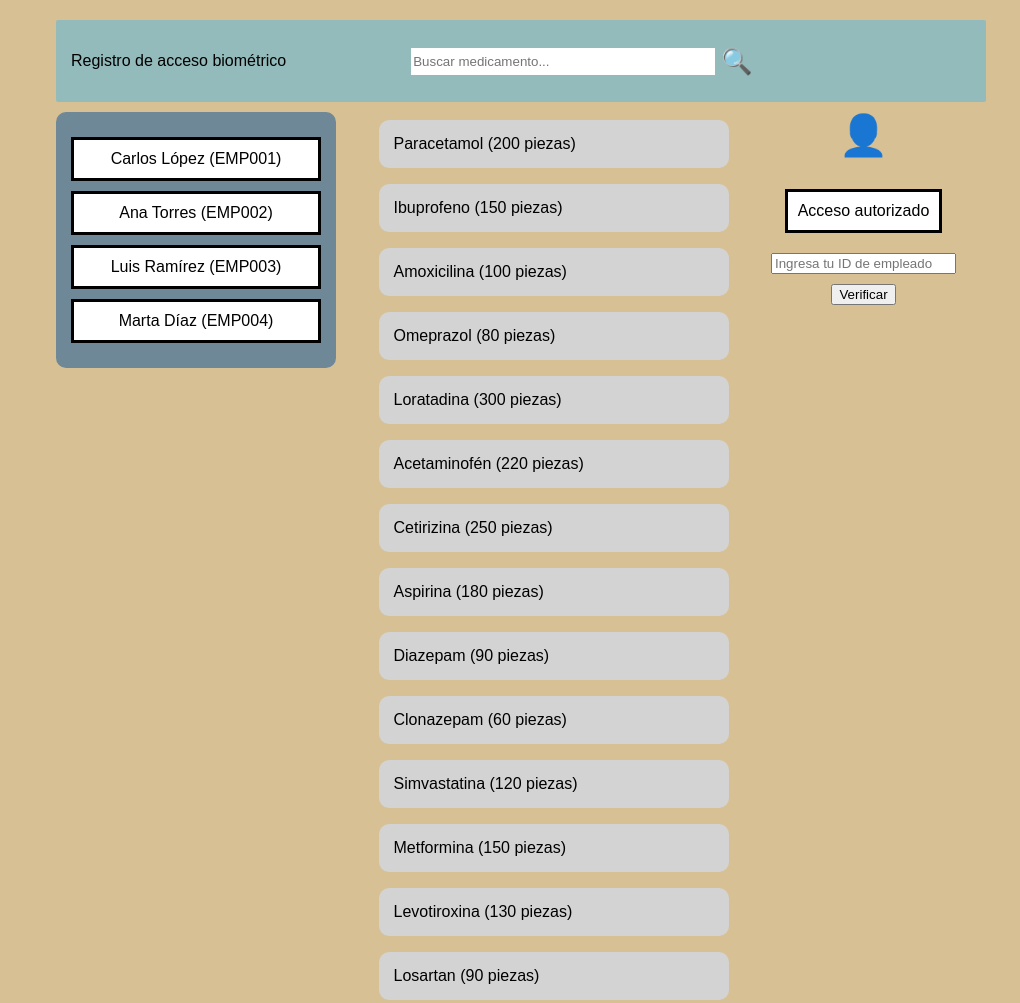
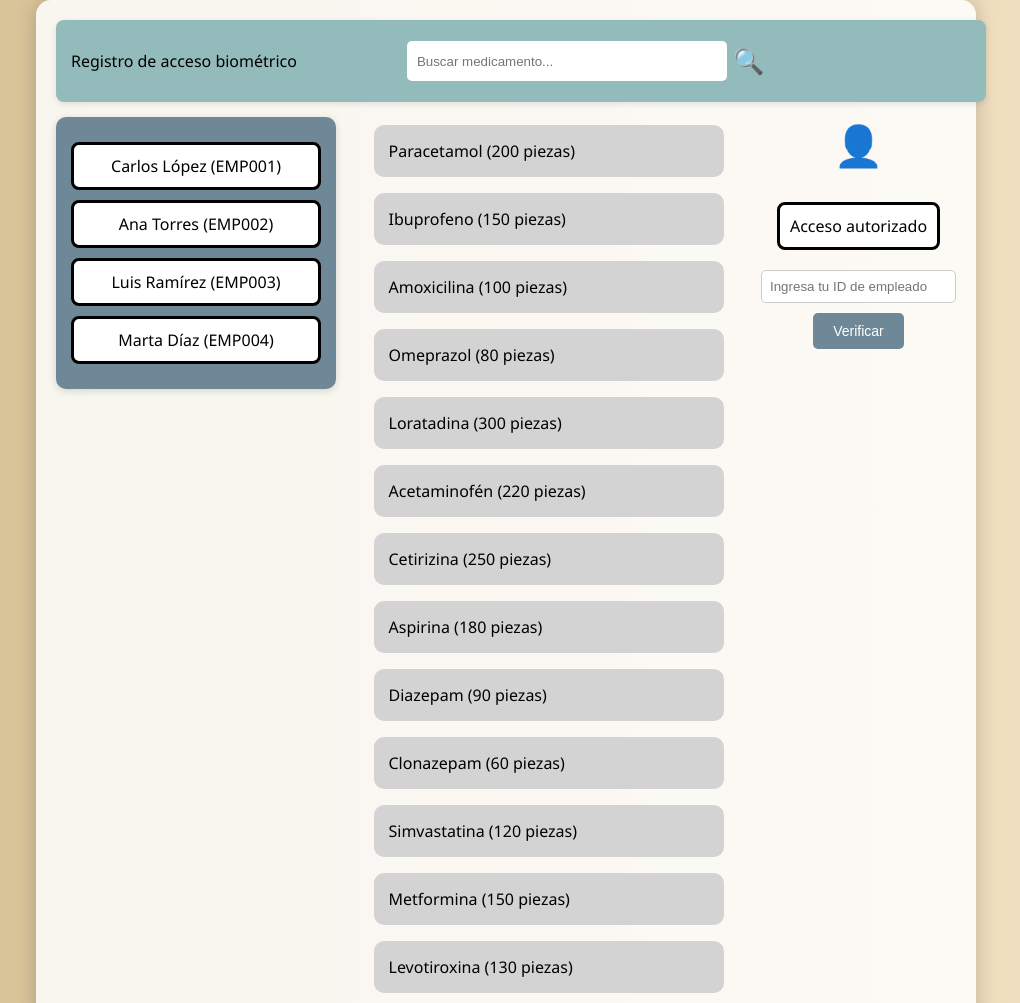
Before and after one commit to JonaAraj/Sistema-de-acceso-biom-trico-para-el-rea-de-medicamentos-controlados, a plain HTML site: page Sistema-de-acceso-biom-trico-para-el-rea-de-medicamentos-controlados-main/Index AB.html in a window 1280 px wide. Shown: the top 1003 px of the page, without its empty margins (134-1154 px from the left). Drawn offline with Linux system fonts and the light colour scheme.

Commit message:
Diseño
Se mejoró caracteristicas visuales significativas, como la barra de búsqueda, la de resultado de busqueda, el fondo, etc

```diff
--- a/Sistema-de-acceso-biom-trico-para-el-rea-de-medicamentos-controlados-main/style.css
+++ b/Sistema-de-acceso-biom-trico-para-el-rea-de-medicamentos-controlados-main/style.css
@@ -1,6 +1,6 @@
 body {
-    background-color: #d6c094;
-    font-family: Arial, sans-serif;
+    background: linear-gradient(to right, #d6c094, #f2e2c4);
+    font-family: 'Segoe UI', Tahoma, Geneva, Verdana, sans-serif;
     margin: 0;
     padding: 0;
     display: flex;
@@ -15,6 +15,15 @@ body {
     padding: 20px;
     width: 80%;
     max-width: 900px;
+    background-color: #ffffffd9;
+    border-radius: 15px;
+    box-shadow: 0 0 20px rgba(0,0,0,0.2);
+    animation: fadeIn 1s ease-in;
+}
+
+@keyframes fadeIn {
+    from { opacity: 0; transform: translateY(20px); }
+    to { opacity: 1; transform: translateY(0); }
 }
 
 .barra-busqueda {
@@ -22,19 +31,32 @@ body {
     align-items: center;
     background-color: #94bbbb;
     padding: 15px;
-    border-radius: 2px;
+    border-radius: 8px;
     width: 100%;
-    justify-content:initial;
-    margin-bottom: 10px;
+    justify-content: initial;
+    margin-bottom: 15px;
+    box-shadow: 0 2px 6px rgba(0,0,0,0.1);
+    transition: box-shadow 0.3s ease;
+}
+
+.barra-busqueda:hover {
+    box-shadow: 0 4px 12px rgba(0,0,0,0.2);
 }
 
 .barra-busqueda input {
     flex-grow: 1;
     border: none;
-    margin-left: 125px;
+    margin-left: 110px;
     outline: none;
-    height: 25px;
+    height: 30px;
     max-width: 300px;
+    padding: 5px 10px;
+    border-radius: 5px;
+    transition: all 0.3s ease;
+}
+
+.barra-busqueda input:focus {
+    box-shadow: 0 0 0 2px #3e7070;
 }
 
 .barra-busqueda button {
@@ -42,13 +64,18 @@ body {
     border: none;
     font-size: 25px;
     cursor: pointer;
+    transition: transform 0.2s ease;
+}
 
+.barra-busqueda button:hover {
+    transform: scale(1.2);
 }
 
 .contenido {
     display: flex;
     justify-content: space-between;
     align-items: flex-start;
+    gap: 20px;
 }
 
 .barra-lateral {
@@ -56,29 +83,44 @@ body {
     padding: 15px;
     border-radius: 10px;
     width: 250px;
+    color: white;
+    box-shadow: 0 2px 8px rgba(0,0,0,0.15);
 }
-.contenedor-result{ /*contenedor de resultados de usqueda*/
-    max-height: 280px;
+
+.contenedor-result {
+    max-height: none;       /* permite que crezca sin límite */
+    overflow: visible;      /* muestra todo sin scroll */
     opacity: 0;
     pointer-events: none;
     padding: 0;
-    overflow-y: auto;
 }
-.barra-busqueda.active .contenedor-result{
+
+.barra-busqueda.active .contenedor-result {
     opacity: 1;
     pointer-events: auto;
     padding: 10px 8px;
 }
-.barra-busqueda.active .contenedor-result li{
+
+.barra-busqueda.active .contenedor-result li {
     display: block;
 }
-.contenedor-result li{
+
+.contenedor-result li {
     list-style: none;
     width: 100%;
     padding: 8px 12px;
     border-radius: 5px;
     display: none;
+    background-color: #e4f0f0;
+    margin-bottom: 5px;
+    cursor: pointer;
+    transition: background 0.2s ease;
 }
+
+.contenedor-result li:hover {
+    background-color: #cfe2e2;
+}
+
 .caja {
     padding: 10px;
     margin: 10px 0;
@@ -86,17 +128,30 @@ body {
     text-align: center;
     font-size: 16px;
     border: 3px solid;
+    border-radius: 8px;
     transition: all 0.3s ease;
 }
 
 .verde {
     border-color: rgb(15, 221, 15);
     color: rgb(15, 221, 15);
+    animation: pulseVerde 1s ease infinite alternate;
+}
+
+@keyframes pulseVerde {
+    from { box-shadow: 0 0 5px rgba(15,221,15,0.3); }
+    to { box-shadow: 0 0 15px rgba(15,221,15,0.6); }
 }
 
 .rojo {
     border-color: rgb(238, 8, 8);
     color: rgb(238, 8, 8);
+    animation: pulseRojo 1s ease infinite alternate;
+}
+
+@keyframes pulseRojo {
+    from { box-shadow: 0 0 5px rgba(238,8,8,0.3); }
+    to { box-shadow: 0 0 15px rgba(238,8,8,0.6); }
 }
 
 .medicamentos {
@@ -113,33 +168,68 @@ body {
     width: 320px;
     border-radius: 10px;
     font-size: 16px;
+    transition: transform 0.3s ease;
+}
+
+.caja-medicamento:hover {
+    transform: translateY(-3px);
+    box-shadow: 0 4px 12px rgba(0,0,0,0.1);
 }
 
 .panel-derecho {
     display: flex;
     flex-direction: column;
     align-items: center;
-    gap: 10px
+    gap: 10px;
+}
+
+.panel-derecho input[type="text"] {
+    padding: 8px;
+    border: 1px solid #ccc;
+    border-radius: 5px;
+    transition: border 0.3s ease;
+}
+
+.panel-derecho input[type="text"]:focus {
+    border-color: #6e8898;
+    outline: none;
+}
+
+.panel-derecho button {
+    background-color: #6e8898;
+    color: white;
+    border: none;
+    padding: 10px 20px;
+    font-size: 14px;
+    border-radius: 5px;
+    cursor: pointer;
+    transition: background 0.3s ease;
+}
+
+.panel-derecho button:hover {
+    background-color: #556f7a;
 }
 
 .icono {
     font-size: 40px;
     margin-bottom: 10px;
+    animation: fadeIn 1s ease;
 }
 
-
-.empleadoID{
+.empleadoID {
     display: flex;
     padding: 10px;
     font-size: 18px;
     width: 20px;
 }
+
 .autorizado {
-
     color: #032e0d;
 }
 
 .no-autorizado {
-
     color: #790611;
 }
+#listaEmpleados {
+    color: black;
+}
```
Lines whose indentation alone changed are shown as unchanged.
